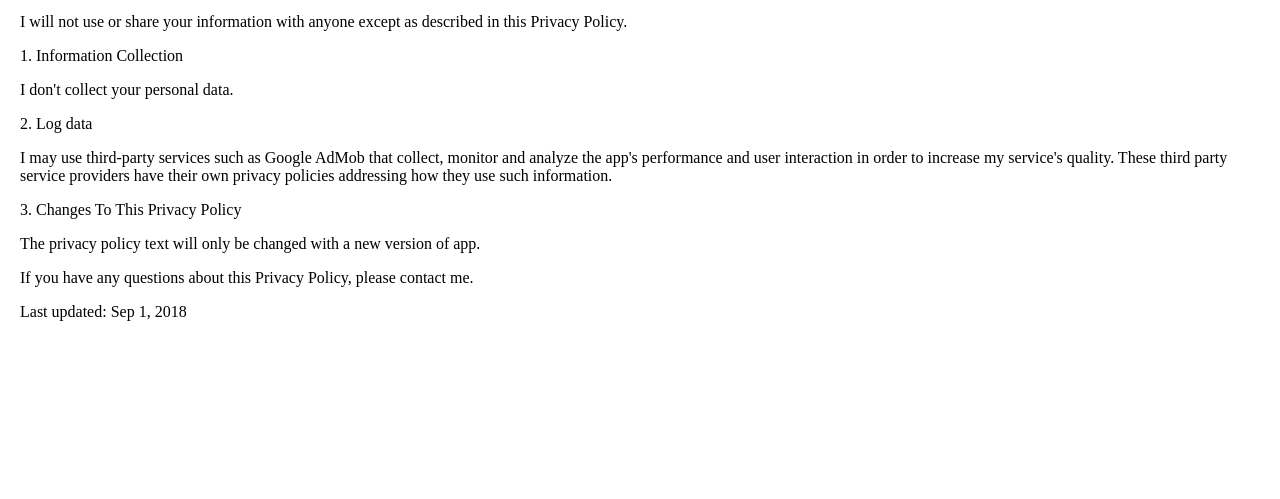
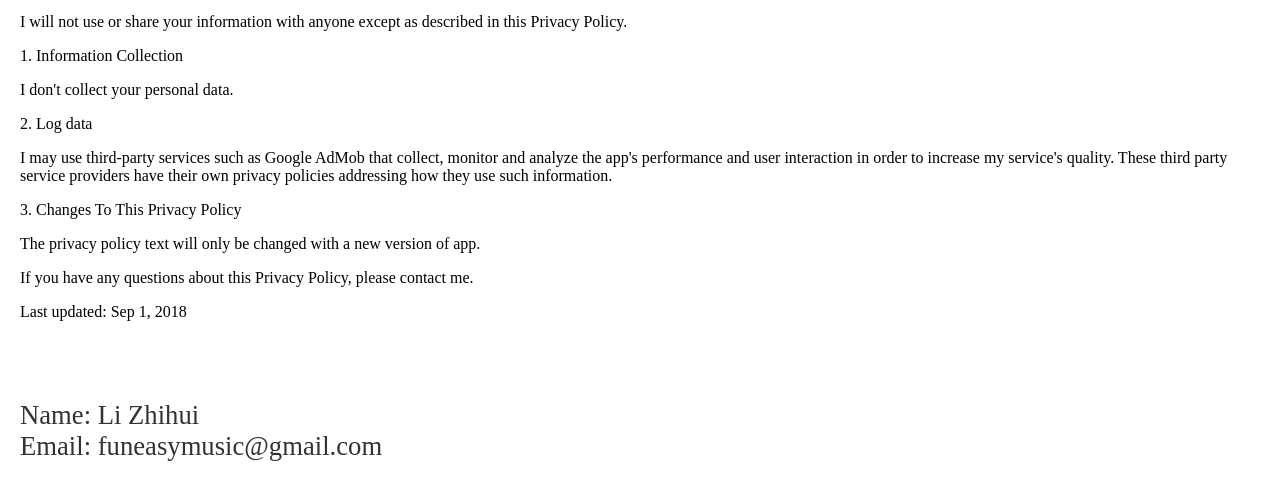
Before and after one commit to eqplayer/eqplayer.github.io, a plain HTML site: page privacy.html in a window 1280 px wide. Shown: the part 99-598 px from the top of the page. Drawn offline with Linux system fonts and the light colour scheme.

Commit message:
Update privacy.html

```diff
--- a/privacy.html
+++ b/privacy.html
@@ -21,5 +21,10 @@
 <p>If you have any questions about this Privacy Policy, please contact me.</p>
 
 <p>Last updated: Sep 1, 2018</p>
+<br/><br/>
+  <p style="max-width: 800px;color:#333333;font-size:20pt">
+            Name:  Li Zhihui<br/>
+            Email: funeasymusic@gmail.com
+  </p>
 </body>
 </html>
```
